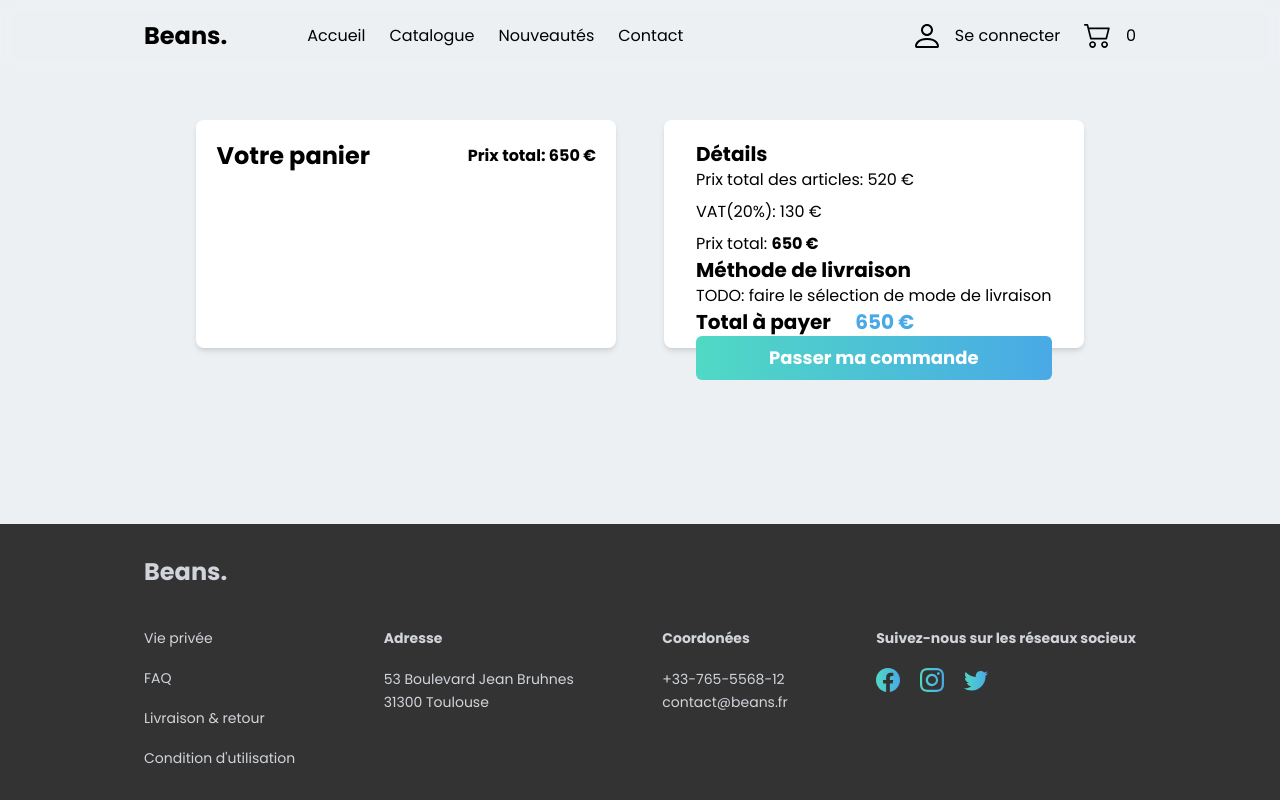
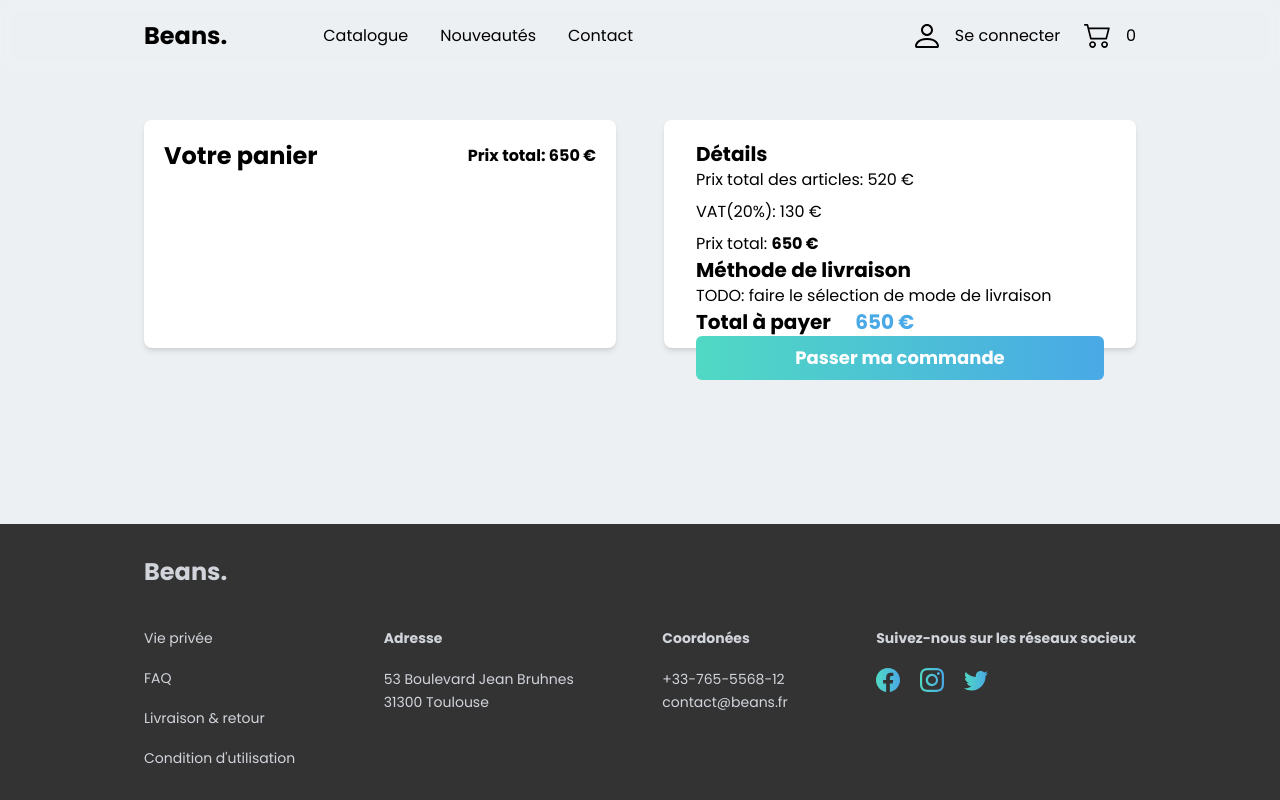
Before and after one commit to goulinkh/ecommerce-frontend, a Next.js app: page /cart in a window 1280 px wide. Built offline with nearby package versions, Linux system fonts and the light colour scheme; what @tailwindcss/custom-forms, @tailwindcss/typography would draw is missing.

Commit message:
Responsive improvments

```diff
--- a/components/ActiveLink.tsx
+++ b/components/ActiveLink.tsx
@@ -14,9 +14,9 @@ type props = {
 
 const ActiveLink: React.FC<props> = ({
   children,
-  activeClassName = '',
-  inactiveClassName = '',
-  className = '',
+  activeClassName,
+  inactiveClassName,
+  className,
   href,
   regex = null,
   ...props
@@ -27,14 +27,10 @@ const ActiveLink: React.FC<props> = ({
   return (
     <Link href={href} {...props}>
       <span
-        className={cls(
-          'cursor-pointer',
-          {
-            [`${activeClassName}`]: isActive,
-            [`${inactiveClassName}`]: !isActive,
-          },
-          className
-        )}
+        className={cls('cursor-pointer', className, {
+          [`${activeClassName}`]: isActive,
+          [`${inactiveClassName}`]: !isActive,
+        })}
       >
         {children}
       </span>
--- a/components/Navbar/LargeScreenNavbar.tsx
+++ b/components/Navbar/LargeScreenNavbar.tsx
@@ -19,13 +19,14 @@ const LargeScreenNavbar: React.FC<props> = function ({ className = '', cart }) {
     >
       <div className="flex flex-row justify-between items-center">
         <Logo className="mr-20" />
-        <div className="flex flex-row space-x-6 items-center">
+        <div className="flex flex-row items-center">
           {navItems.map((navItem, i) => (
             <ActiveLink
               key={i}
               href={navItem.href}
               regex={navItem.regex}
-              activeClassName="text-blue-400"
+              className="px-4 py-1 rounded-lg transition-all transform hover:scale-110 focus:scale-110"
+              activeClassName="bg-blue-400 text-white "
             >
               <span>{navItem.text}</span>
             </ActiveLink>
--- a/components/Navbar/index.tsx
+++ b/components/Navbar/index.tsx
@@ -5,7 +5,7 @@ import LargeScreenNavbar from './LargeScreenNavbar';
 import MobileNavbar from './MobileNavbar';
 
 export const navItems = [
-  { text: 'Accueil', href: '/' },
+  // { text: 'Accueil', href: '/' },
   { text: 'Catalogue', href: '/catalogue/0', regex: /^\/catalogue\/.*/ },
   { text: 'Nouveautés', href: '/nouveaute' },
   { text: 'Contact', href: '/contact' },
--- a/pages/cart.tsx
+++ b/pages/cart.tsx
@@ -12,8 +12,8 @@ const Cart: React.FC = function () {
   const { cart, dispatch } = useContext(CartContext);
   return (
     <Layout className="h-screen flex flex-col justify-between ">
-      <Container className="grid grid-cols-2 gap-12 h-3/5 py-6">
-        <div className="rounded-lg shadow-md bg-white p-5 flex flex-col h-3/5">
+      <Container className="grid grid-rows-2 md:grid-rows-none md:grid-cols-2 gap-12 w-full md:h-3/5 py-6">
+        <div className="rounded-lg shadow-md bg-white p-5 flex flex-col w-full md:h-3/5">
           <div className="font-bold flex flex-row items-center justify-between mb-5">
             <h2 className="text-2xl">Votre panier</h2>
             <span>Prix total: 650 €</span>
--- a/pages/catalogue/[id].tsx
+++ b/pages/catalogue/[id].tsx
@@ -1,9 +1,11 @@
+import Button from 'components/Button';
 import Container from 'components/Container';
 import Layout from 'components/Layout';
 import CoverPhoto from 'components/pages/Catalogue/CoverPhoto';
 import NavTools from 'components/pages/Catalogue/NavTools';
 import ProductCard from 'components/ProductCard';
 import { GetStaticPaths, GetStaticProps } from 'next';
+import Image from 'next/image';
 import { useRouter } from 'next/router';
 import { getAllCatalogues } from 'utils/catalogues';
 import { getAllProducts, getProductsByCatalogue } from 'utils/products';
@@ -15,7 +17,11 @@ type props = {
   allCatalogues: C[];
 };
 
-const Catalogue: React.FC<props> = function ({ products, allCatalogues }) {
+const Catalogue: React.FC<props> = function ({
+  products,
+  allCatalogues,
+  catalogue,
+}) {
   const router = useRouter();
   if (router.isFallback) {
     return <></>;
@@ -26,7 +32,8 @@ const Catalogue: React.FC<props> = function ({ products, allCatalogues }) {
       <CoverPhoto />
       <Container className="flex flex-row my-14">
         <NavTools allCatalogues={allCatalogues} />
-        <div className="w-full grid grid-cols-2 md:grid-cols-3 xl:grid-cols-4 gap-10 p-4">
+        {products.length ? (
+          <div className="w-full grid grid-cols-2 md:grid-cols-3 xl:grid-cols-4 gap-10 md:p-4">
             {products.map((p, i) => (
               <ProductCard
                 key={i}
@@ -36,6 +43,30 @@ const Catalogue: React.FC<props> = function ({ products, allCatalogues }) {
               />
             ))}
           </div>
+        ) : (
+          <div className="flex-1 flex flex-col items-center justify-center space-y-12">
+            <h1 className="text-4xl md:text-5xl font-bold">
+              Nous n&apos;avons pas encore de stock pour le catalogue{' '}
+              {catalogue.name}
+            </h1>
+            <div className="flex flex-col-reverse md:grid md:grid-cols-2 w-full items-center justify-center md:h-72">
+              <div className="flex flex-col items-center space-y-10 md:space-y-5 md:space-y-20">
+                <h2 className="text-3xl md:text-4xl">
+                  Vous avez un besoin spécifique ?
+                </h2>
+                <Button>Contacter nous</Button>
+              </div>
+              <div className="w-full h-52 md:h-full relative mb-10 md:mb-0">
+                <Image
+                  src="/images/wood-hand-work.png"
+                  alt="Travail artisanal"
+                  objectFit="contain"
+                  layout="fill"
+                />
+              </div>
+            </div>
+          </div>
+        )}
       </Container>
     </Layout>
   );
--- a/pages/nouveaute.tsx
+++ b/pages/nouveaute.tsx
@@ -23,7 +23,7 @@ const Nouveaute: React.FC<props> = function ({ products, catalogue }) {
       {/* cover */}
       <CoverPhoto special />
       <Container className="flex flex-row my-14">
-        <div className="w-full grid grid-cols-2 md:grid-cols-3 xl:grid-cols-4 gap-10 p-4">
+        <div className="w-full grid grid-cols-2 md:grid-cols-3 xl:grid-cols-4 gap-10 md:p-4">
           {products.map((p, i) => (
             <ProductCard
               key={i}
```
Lines whose indentation alone changed are shown as unchanged.
